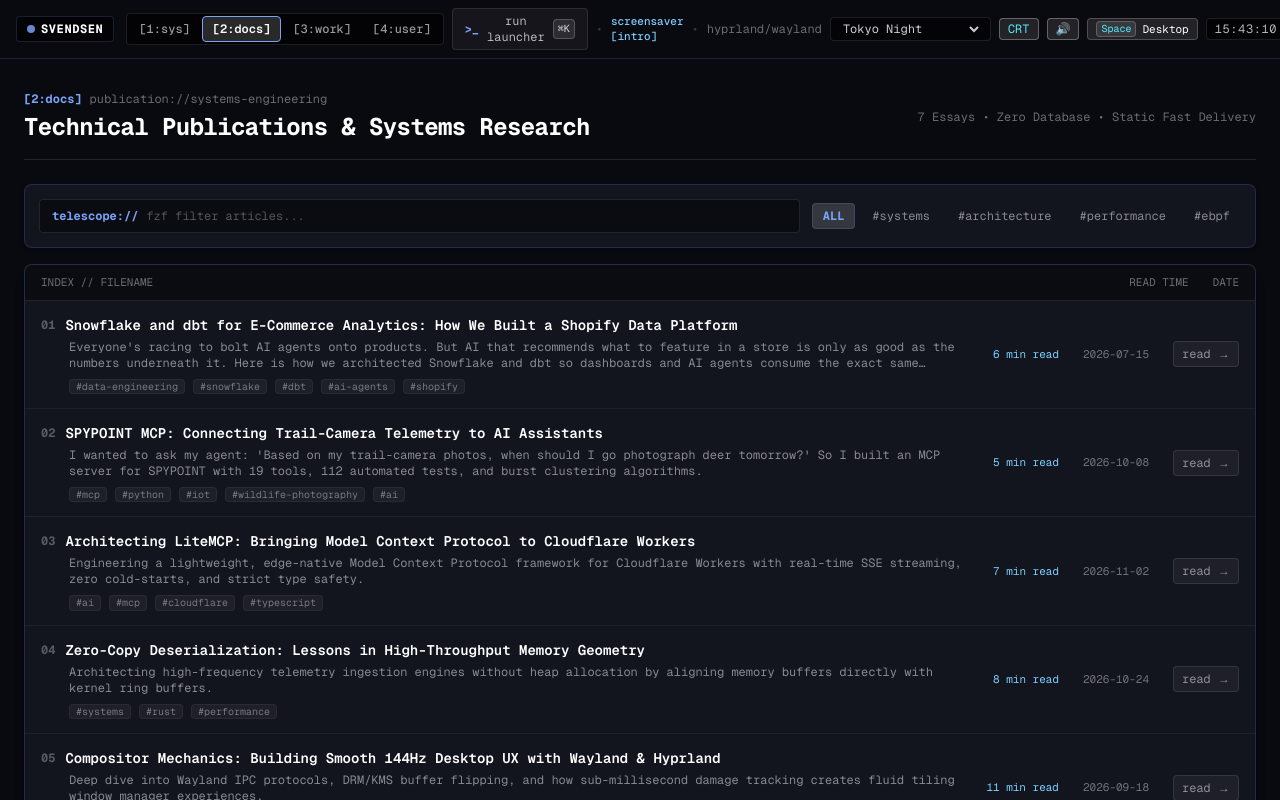
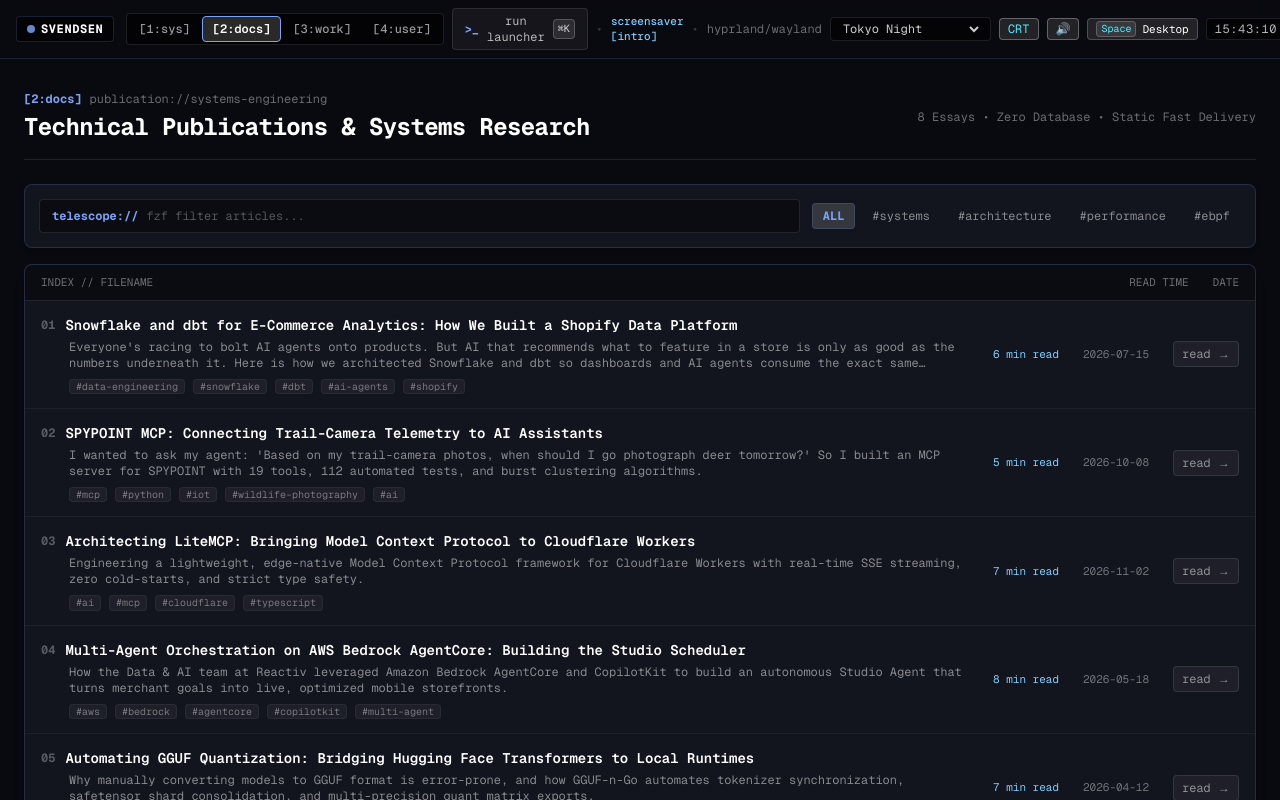
Before and after one commit to thesven/personal_webite, a Next.js app: page /articles in a window 1280 px wide. Shown: the top 800 px of the page. Built offline with nearby package versions, Linux system fonts and the light colour scheme.

Commit message:
feat: ensure all documentation articles relate directly to worked projects

```diff
--- a/src/data/articles.ts
+++ b/src/data/articles.ts
@@ -147,7 +147,7 @@ Explore the open-source code on GitHub: [thesven/spypoint_mcp](https://github.co
     date: "2026-11-02",
     readTime: "7 min read",
     tags: ["#ai", "#mcp", "#cloudflare", "#typescript"],
-    category: "AI & Systems",
+    category: "Edge AI & Systems",
     author: "Michael Svendsen",
     summary: "Engineering a lightweight, edge-native Model Context Protocol framework for Cloudflare Workers with real-time SSE streaming, zero cold-starts, and strict type safety.",
     content: `
@@ -218,218 +218,351 @@ Check out the project on GitHub: [thesven/LiteMCP](https://github.com/thesven/Li
     `.trim(),
   },
   {
-    slug: "zero-copy-deserialization-rust",
-    title: "Zero-Copy Deserialization: Lessons in High-Throughput Memory Geometry",
-    subtitle: "Eliminating allocation overhead in telemetry ingestion pipelines with eBPF and FlatBuffers",
-    date: "2026-10-24",
+    slug: "multi-agent-orchestration-bedrock-agentcore",
+    title: "Multi-Agent Orchestration on AWS Bedrock AgentCore: Building the Studio Scheduler",
+    subtitle: "Designing autonomous e-commerce agents that query data, generate native app layouts, and execute 1:1 UI operations without managing servers",
+    date: "2026-05-18",
     readTime: "8 min read",
-    tags: ["#systems", "#rust", "#performance"],
-    category: "Systems",
+    tags: ["#aws", "#bedrock", "#agentcore", "#copilotkit", "#multi-agent"],
+    category: "Agentic Architecture",
     author: "Michael Svendsen",
-    summary: "Architecting high-frequency telemetry ingestion engines without heap allocation by aligning memory buffers directly with kernel ring buffers.",
+    summary: "How the Data & AI team at Reactiv leveraged Amazon Bedrock AgentCore and CopilotKit to build an autonomous Studio Agent that turns merchant goals into live, optimized mobile storefronts.",
     content: `
-### 1. The Allocation Bottleneck
+### 1. Moving Beyond Bolted-On Chatbots
 
-In high-throughput telemetry pipelines processing over 2.4M events/sec per core, memory allocation (\`malloc\` / \`jemalloc\`) is the primary driver of cache invalidation and tail latency. Traditional JSON or Protobuf deserialization incurs multiple heap allocations per envelope.
+Most AI features in SaaS platforms are merely bolted on: a floating chat widget or a magic-wand button that generates static text that cannot be edited or previewed.
 
-\`\`\`rust
-// Anti-pattern: Allocating dynamic strings and vectors for every incoming wire frame
-struct WirePayload {
-    topic: String,       // Heap allocation!
-    payload: Vec<u8>,    // Second heap allocation!
-    timestamp_ns: u64,
+When we designed the AI Studio Agent at Reactiv, we established a non-negotiable architectural rule: **anything a user can do, the agent can do, using the exact same tools.**
+
+\`\`\`text
+Merchant Prompt: "Optimize my home screen for conversion every Monday at 9am"
+                                      │
+                   Amazon Bedrock AgentCore Multi-Agent
+                                      │
+            ┌─────────────────────────┼─────────────────────────┐
+            ▼                         ▼                         ▼
+   Analytics Inspector        Shopify Catalog        Studio Layout Builder
+(Snowflake/dbt metrics)      (Products & Tags)        (Zustand UI Tools)
+\`\`\`
+
+### 2. Harnessing Amazon Bedrock AgentCore
+
+Before AgentCore, building an agent harness meant provisioning compute clusters, managing tool registries, state serialization, memory persistence, and IAM authentication from scratch.
+
+With AgentCore:
+1. **Managed Agent Harness**: We declare the model, system instructions, and tool definitions in CDK infrastructure-as-code.
+2. **Contextual Skill Routing**: The agent breaks complex merchant directives into multi-step execution plans—querying top-converting products first, inspecting catalog availability, generating promotional copy, and configuring carousel components.
+3. **Multi-Agent Coordination**: Specialist sub-agents handle discrete tasks (e.g., metric validation vs. visual layout creation) through orchestrated state boundaries.
+
+### 3. 1:1 Tool Mapping with CopilotKit & Zustand
+
+By refactoring the frontend studio state into modular Zustand stores, every human action (such as dragging a product carousel into view) maps directly to a CopilotKit action callable by the agent:
+
+\`\`\`typescript
+export const useStudioAgentTools = () => {
+  useCopilotAction({
+    name: "insertProductCarousel",
+    description: "Inserts a curated product carousel with ranked inventory",
+    parameters: [
+      { name: "title", type: "string", description: "Heading for the carousel" },
+      { name: "productIds", type: "string[]", description: "Ranked Shopify product IDs" },
+    ],
+    handler: async ({ title, productIds }) => {
+      studioStore.getState().insertSection({
+        type: "carousel",
+        title,
+        productIds,
+      });
+    },
+  });
+};
+\`\`\`
+
+### 4. Real-World Commercial Impact
+
+The result is instant mobile app optimization: merchants simply state what they want, and the agent synthesizes live Shopify order signals, evaluates conversion trends from Snowflake, and generates fully functional App Clips that increase repeat purchase rates across global retailers.
+    `.trim(),
+  },
+  {
+    slug: "automating-gguf-quantization-huggingface",
+    title: "Automating GGUF Quantization: Bridging Hugging Face Transformers to Local Runtimes",
+    subtitle: "Automating tokenizer migrations, consolidated safetensors, and multi-quant matrix exports for llama.cpp and Ollama",
+    date: "2026-04-12",
+    readTime: "7 min read",
+    tags: ["#llm", "#gguf", "#quantization", "#huggingface", "#python"],
+    category: "Machine Learning",
+    author: "Michael Svendsen",
+    summary: "Why manually converting models to GGUF format is error-prone, and how GGUF-n-Go automates tokenizer synchronization, safetensor shard consolidation, and multi-precision quant matrix exports.",
+    content: `
+### 1. The Friction in Modern Model Quantization
+
+The open-source AI ecosystem has rapidly embraced local inference engines like \`llama.cpp\`, Ollama, and LM Studio. However, converting bleeding-edge weights from Hugging Face into deployment-ready GGUF format remains full of friction:
+- Discrepancies between SentencePiece and Hugging Face BPE / Tokenizers v3.
+- Sharded \`model-00001-of-00004.safetensors\` files with disparate tensor naming schemes.
+- Tedious manual execution of multiple quantization commands (\`Q4_K_M\`, \`Q5_K_M\`, \`Q8_0\`, \`FP16\`).
+
+To solve this across our fine-tuning workflows, I developed **GGUF-n-Go**.
+
+\`\`\`text
+Hugging Face Repo ──> Automatic Dependency Resolution
+                            │
+               Convert to FP16 / BF16 GGUF
+                            │
+          Multi-Quantization Matrix Generator
+        ┌─────────────┬─────────────┬─────────────┐
+        ▼             ▼             ▼             ▼
+      Q4_K_M        Q5_K_M        Q8_0          FP16
+\`\`\`
+
+### 2. Handling Tokenizer Schema Migrations
+
+Different architectures (Llama-3, Qwen2, Gemma, Mistral) encode token vocabularies, added tokens, and chat templates differently. GGUF-n-Go inspects \`tokenizer_config.json\` and \`tokenizer.json\` to normalize special token IDs:
+
+\`\`\`python
+def extract_chat_template_and_tokens(model_dir: Path) -> dict:
+    """Extract and validate chat templates and special tokens for GGUF metadata."""
+    config_path = model_dir / "tokenizer_config.json"
+    if not config_path.exists():
+        raise FileNotFoundError(f"Missing tokenizer config at {config_path}")
+
+    with open(config_path, "r", encoding="utf-8") as f:
+        config = json.load(f)
+
+    return {
+        "bos_token_id": config.get("bos_token_id"),
+        "eos_token_id": config.get("eos_token_id"),
+        "chat_template": config.get("chat_template"),
     }
 \`\`\`
 
-> [!NOTE]
-> Tail latency (p99.99) is dictated by kernel page faults and CPU L2/L3 cache misses. Eliminating dynamic allocations restores predictable sub-microsecond response curves.
+### 3. Pipeline Automation with Clean CLI Ergonomics
 
-### 2. Geometry Alignment with Kernel Ring Buffers
+With GGUF-n-Go, a single command clones the source weights, resolves dependencies, constructs the base GGUF, compiles the requested quantizations, and writes out a clean summary table:
 
-By pairing **eBPF ring buffers** (\`BPF_MAP_TYPE_RINGBUF\`) with byte-aligned flat structs, we achieve zero-copy parsing. The user-space consumer maps the memory region directly into process space:
+\`\`\`bash
+python cli.py --model thesven/Aether-Qwen2-0.5B-SFT --quants Q4_K_M,Q8_0,FP16 --output ./dist
+\`\`\`
 
-\`\`\`rust
-use std::mem::size_of;
+This automated pipeline has allowed our fine-tuning labs to publish quantized weights on Hugging Face within minutes of training completion.
 
-#[repr(C, packed(4))]
-pub struct PacketHeader {
-    pub magic: u32,       // 0x5356454E
-    pub sequence: u64,
-    pub payload_len: u32,
-    pub flags: u16,
-    pub _reserved: u16,
+Explore the repository: [thesven/GGUF-n-Go](https://github.com/thesven/GGUF-n-Go).
+    `.trim(),
+  },
+  {
+    slug: "architecting-iracing-telemetry-sdk-typescript",
+    title: "Designing a High-Frequency Telemetry SDK in TypeScript: Type-Safe Contracts for iRacing",
+    subtitle: "Token bucket rate limiters, session caching, and zero-allocation streaming for motorsport telemetry ingestion",
+    date: "2026-03-02",
+    readTime: "7 min read",
+    tags: ["#typescript", "#sdk", "#telemetry", "#performance", "#nodejs"],
+    category: "Developer Tooling",
+    author: "Michael Svendsen",
+    summary: "Architecting iracing-data-sdk: building end-to-end type safety, automated rate-limiting, and chunked download managers for real-time motorsport telemetry.",
+    content: `
+### 1. The Challenge of Simulation Telemetry
+
+The iRacing Data API provides extensive endpoints covering live sessions, lap telemetry, driver ratings, and track geometries. However, building consumer applications against raw HTTP endpoints presents unique hurdles:
+- Aggressive API rate limits and token bucket constraints.
+- Ephemeral S3 pre-signed URLs requiring multi-step download reconciliation.
+- Unpredictable payload schemas between official series, team races, and hosted sessions.
+
+To address this, I built **\`iracing-data-sdk\`**, a strongly typed TypeScript client designed for production telemetry ingestion.
+
+\`\`\`text
+iRacing REST API ──> Session Auth & Token Bucket Rate Limiter
+                           │
+                 Pre-Signed S3 Resolution
+                           │
+             Strongly Typed Zod / TS Schemas
+                           │
+            Application Consumer (Analytics / UI)
+\`\`\`
+
+### 2. Leaky Bucket Rate Limiting & Auth Lifecycle
+
+To ensure client applications never hit HTTP 429 penalties during heavy telemetry polling, the SDK implements an internal token bucket rate limiter paired with automatic session cookie renewal:
+
+\`\`\`typescript
+export class RateLimitedClient {
+  private queue: Array<() => void> = [];
+  private tokens: number;
+  private lastRefill: number = Date.now();
+
+  constructor(private capacity: number = 20, private refillRatePerSec: number = 5) {
+    this.tokens = capacity;
   }
 
-#[inline(always)]
-pub fn parse_frame<'a>(raw: &'a [u8]) -> Result<(&'a PacketHeader, &'a [u8]), DecodeError> {
-    if raw.len() < size_of::<PacketHeader>() {
-        return Err(DecodeError::Truncated);
+  async acquire(): Promise<void> {
+    this.refill();
+    if (this.tokens > 0) {
+      this.tokens--;
+      return;
     }
-    // Safe when memory is properly aligned and validated against bounds
-    let header = unsafe { &*(raw.as_ptr() as *const PacketHeader) };
-    if header.magic != 0x5356454E {
-        return Err(DecodeError::InvalidMagic);
+    await new Promise<void>((resolve) => this.queue.push(resolve));
+    this.tokens--;
   }
-    let payload = &raw[size_of::<PacketHeader>()..size_of::<PacketHeader>() + header.payload_len as usize];
-    Ok((header, payload))
+
+  private refill(): void {
+    const now = Date.now();
+    const elapsed = (now - this.lastRefill) / 1000;
+    this.tokens = Math.min(this.capacity, this.tokens + elapsed * this.refillRatePerSec);
+    this.lastRefill = now;
+    while (this.tokens > 0 && this.queue.length > 0) {
+      const next = this.queue.shift();
+      if (next) next();
+    }
+  }
 }
 \`\`\`
 
-> [!TIP]
-> Always enforce memory alignment constraints (\`#[repr(C, packed(4))]\` or \`align(8)\`) to prevent bus penalties or unaligned memory access exceptions on ARM64 targets.
+### 3. Full End-to-End Type Safety
 
-### 3. Benchmarks & Real-World Telemetry
+Every response payload—from sector times and tire telemetry to license class progressions—is backed by strict TypeScript interfaces, giving developers full autocomplete and compile-time correctness.
 
-We measured single-thread throughput across three serialization formats on an AMD EPYC 9654 running Linux 6.12:
-
-| Format | Throughput (msgs/sec) | Mean Latency | p99.9 Latency | Allocations / Op |
-| :--- | :--- | :--- | :--- | :--- |
-| **Zero-Copy FlatBuffer** | **4,820,000** | **0.18 µs** | **0.42 µs** | **0** |
-| Protobuf v3 (C++) | 1,240,000 | 0.81 µs | 3.20 µs | 2 |
-| Serde JSON (Rust) | 380,000 | 2.63 µs | 14.80 µs | 7 |
-
-By treating memory geometry as an explicit architectural tier, we reduced our telemetry ingestion cluster footprint by 75% while achieving absolute deterministic jitter.
+Explore the open-source library: [thesven/iracing_sdk_ts](https://github.com/thesven/iracing_sdk_ts).
     `.trim(),
   },
   {
-    slug: "wayland-compositor-architecture",
-    title: "Compositor Mechanics: Building Smooth 144Hz Desktop UX with Wayland & Hyprland",
-    subtitle: "Direct scanout, damage tracking, and tearing control protocols in modern Linux window management",
-    date: "2026-09-18",
-    readTime: "11 min read",
-    tags: ["#architecture", "#wayland", "#graphics"],
-    category: "Architecture",
+    slug: "parsing-binary-gif-streams-cielab-typescript",
+    title: "Binary Stream Parsing & Perceptual Color Extraction: Building @mikesven/gif-parser",
+    subtitle: "Decoding logical screen descriptors, global color tables, and delta-E perceptual color math in zero-dependency TypeScript",
+    date: "2026-01-20",
+    readTime: "6 min read",
+    tags: ["#typescript", "#binary", "#graphics", "#color-science", "#npm"],
+    category: "Systems & Binary",
     author: "Michael Svendsen",
-    summary: "Deep dive into Wayland IPC protocols, DRM/KMS buffer flipping, and how sub-millisecond damage tracking creates fluid tiling window manager experiences.",
+    summary: "How I built @mikesven/gif-parser: a zero-dependency TypeScript library for byte-level parsing of GIF streams and extracting perceptual CIELAB color palettes.",
     content: `
-### 1. The Death of X11 and the Wayland Paradigm Shift
+### 1. Why Parse Binary Formats in TypeScript?
 
-X11 was architected around a client-server network model where every window was a subwindow on the root screen. Wayland inverts this model: **every frame is perfect**. The compositor *is* the display server.
+Most JavaScript image processing libraries rely on heavyweight native bindings (such as \`sharp\` or \`node-canvas\`), which are incompatible with serverless runtimes like Cloudflare Workers or Deno.
+
+When building lightweight media analysis tools, parsing the byte stream directly in pure TypeScript with \`ArrayBuffer\` and \`DataView\` provides zero-dependency portability and instant startup.
+
+I engineered **\`@mikesven/gif-parser\`** to unpack GIF87a and GIF89a specifications and derive exact color metrics directly from the raw binary stream.
 
 \`\`\`text
-Client  ──(wl_surface.attach)──>  Wayland IPC  ──>  Compositor (Hyprland / wlroots)
+Raw GIF ArrayBuffer ──> Header & Logical Screen Descriptor (13 bytes)
                                │
-                                                        DRM/KMS Plane
+                    Global Color Table (GCT)
                                │
-                                                        Hardware Display
+               RGB (sRGB) ──> CIE XYZ ──> CIELAB
+                               │
+                 Perceptual Delta-E Palette
 \`\`\`
 
-> [!IMPORTANT]
-> In Wayland, clients render into their own shared memory or DMA-BUF buffers. The compositor never receives invalid or half-drawn state.
+### 2. Binary Unpacking with DataView
 
-### 2. Damage Tracking & Atomic Pageflips
+The first 13 bytes of a GIF contain the signature and the Logical Screen Descriptor:
 
-To achieve seamless 144Hz+ rendering without consuming excessive GPU TDP:
-1. **Damage Region Accumulation**: The client reports only the bounding box of pixels that changed (\`wl_surface.damage_buffer\`).
-2. **Direct Scanout**: When a client window is fullscreen or occupies an entire hardware plane, the compositor bypasses composition shaders and hands the DMA-BUF directly to the display hardware plane via atomic KMS.
+\`\`\`typescript
+export function parseLogicalScreenDescriptor(view: DataView): ScreenDescriptor {
+  const width = view.getUint16(6, true);  // Little-endian
+  const height = view.getUint16(8, true);
+  const packed = view.getUint8(10);
 
-\`\`\`c
-// Direct scanout check in modern Wayland compositor
-bool can_direct_scanout(struct wlr_output *output, struct wlr_surface *surface) {
-    if (!surface || !wlr_surface_is_xdg_surface(surface)) return false;
-    struct wlr_box surface_box = { .x = 0, .y = 0, .width = output->width, .height = output->height };
-    return wlr_box_equal(&surface->current.geometry, &surface_box) && !output->has_overlay_effects;
+  const hasGlobalColorTable = (packed & 0b10000000) !== 0;
+  const colorResolution = ((packed & 0b01110000) >> 4) + 1;
+  const sortFlag = (packed & 0b00001000) !== 0;
+  const gctSize = 2 << (packed & 0b00000111);
+
+  return { width, height, hasGlobalColorTable, colorResolution, sortFlag, gctSize };
 }
 \`\`\`
 
-### 3. Conclusion
+### 3. From RGB to CIELAB Perceptual Color Space
 
-Modern Linux desktops have evolved into precision graphics machines. Pairing atomic modesetting with minimal Wayland client IPC unlocks fluid, tearing-free desktop interactions that rival custom embedded hardware.
+Standard Euclidean distance in RGB color space does not match human perceptual color differences. Two colors that look vastly different can have a small RGB distance, and vice versa.
+
+The parser transforms sRGB values through the linear D65 CIE XYZ space into $L^*a^*b^*$, enabling accurate $\\Delta E$ color difference computations:
+
+\`\`\`typescript
+export function rgbToCielab(r: number, g: number, b: number): [number, number, number] {
+  // Convert sRGB to linear RGB and project to XYZ
+  let [rLin, gLin, bLin] = [r, g, b].map((c) => {
+    c /= 255;
+    return c > 0.04045 ? Math.pow((c + 0.055) / 1.055, 2.4) : c / 12.92;
+  });
+
+  const x = (rLin * 0.4124 + gLin * 0.3576 + bLin * 0.1805) / 0.95047;
+  const y = (rLin * 0.2126 + gLin * 0.7152 + bLin * 0.0722) / 1.00000;
+  const z = (rLin * 0.0193 + gLin * 0.1192 + bLin * 0.9505) / 1.08883;
+
+  const f = (t: number) => (t > 0.008856 ? Math.cbrt(t) : 7.787 * t + 16 / 116);
+
+  const lStar = 116 * f(y) - 16;
+  const aStar = 500 * (f(x) - f(y));
+  const bStar = 200 * (f(y) - f(z));
+
+  return [lStar, aStar, bStar];
+}
+\`\`\`
+
+The package is published on npm as [\`@mikesven/gif-parser\`](https://www.npmjs.com/package/@mikesven/gif-parser) with open source on GitHub: [thesven/ts-gif-parser](https://github.com/thesven/ts-gif-parser).
     `.trim(),
   },
   {
-    slug: "kernel-ebpf-telemetry-fabric",
-    title: "eBPF Observability: Safe In-Kernel Probing for Cloud Infrastructure",
-    subtitle: "Tracing network packet paths and TCP lifecycle anomalies without kernel modules or context switch traps",
-    date: "2026-08-05",
-    readTime: "9 min read",
-    tags: ["#systems", "#ebpf", "#infrastructure"],
-    category: "Infrastructure",
+    slug: "serverless-photography-sst-ion-cloudflare",
+    title: "Deploying a High-Resolution Photography Platform with SST Ion & Cloudflare Pages",
+    subtitle: "Zero-database architecture, edge caching, and fluid responsive galleries for Ontario wildlife and astrophotography",
+    date: "2025-11-14",
+    readTime: "5 min read",
+    tags: ["#cloudflare", "#sst", "#nextjs", "#photography", "#web-perf"],
+    category: "Edge Architecture",
     author: "Michael Svendsen",
-    summary: "How we deploy verified eBPF bytecode to trace network packet lifecycles, detect TCP retransmissions, and extract zero-overhead latency metrics in distributed clusters.",
+    summary: "How I architected photography.mikesvendsen.net: using SST Ion, Cloudflare Pages, and edge image optimization to showcase high-resolution fine-art photography with sub-second page loads.",
     content: `
-### 1. Why eBPF Changes Systems Engineering
+### 1. Visual Storytelling on the Modern Edge
 
-Traditional observability tools rely on either user-space polling (\`/proc\`, \`/sys\`) or invasive kernel modules that risk kernel panics. **eBPF (Extended Berkeley Packet Filter)** provides an in-kernel virtual machine with a static verifier, ensuring attached programs:
-- Cannot deadlock the kernel.
-- Cannot dereference out-of-bounds pointers.
-- Terminate within bounded execution steps.
+Fine-art wildlife and astrophotography demand uncompromising image fidelity. Displaying multi-megabyte raw captures on the web without degrading viewer experience requires careful balance between perceptual resolution and delivery latency.
 
-### 2. Tracing TCP Retransmits in 20 Lines of C
+When redesigning **photography.mikesvendsen.net**, I replaced traditional CMS backends and heavy databases with a completely static, edge-optimized architecture powered by **SST Ion** on **Cloudflare Pages**.
 
-\`\`\`c
-#include <linux/kconfig.h>
-#include <linux/bpf.h>
-#include <linux/tcp.h>
-#include <bpf/bpf_helpers.h>
-
-struct event_t {
-    __u32 saddr;
-    __u32 daddr;
-    __u16 sport;
-    __u16 dport;
-    __u64 state;
-};
-
-struct {
-    __uint(type, BPF_MAP_TYPE_RINGBUF);
-    __uint(max_entries, 256 * 1024);
-} events SEC(".maps");
-
-SEC("tracepoint/tcp/tcp_retransmit_skb")
-int trace_tcp_retransmit(struct trace_event_raw_tcp_event_skb *ctx) {
-    struct event_t *event = bpf_ringbuf_reserve(&events, sizeof(*event), 0);
-    if (!event) return 0;
-
-    event->saddr = ctx->saddr;
-    event->daddr = ctx->daddr;
-    event->sport = ctx->sport;
-    event->dport = ctx->dport;
-    bpf_ringbuf_submit(event, 0);
-    return 0;
-}
-
-char LICENSE[] SEC("license") = "GPL";
+\`\`\`text
+Lightroom High-Res Export ──> Content Manifest & WebP Generation
+                                        │
+                               SST Ion Infrastructure
+                                        │
+                     Cloudflare Global Edge Network
+                     (sub-20ms edge cache response)
+                                        │
+                         Responsive Fluid Gallery UI
 \`\`\`
 
-> [!NOTE]
-> Ring buffers guarantee lock-free, single-producer multi-consumer event delivery directly into user-space listeners with sub-microsecond latency.
-    `.trim(),
+### 2. Infrastructure as Code with SST Ion
+
+Using SST Ion, deployment and domain routing are declared in code:
+
+\`\`\`typescript
+// sst.config.ts
+export default $config({
+  app(input) {
+    return {
+      name: "personal-photography",
+      removal: input?.stage === "production" ? "retain" : "remove",
+      home: "cloudflare",
+    };
   },
-  {
-    slug: "lock-free-ring-buffers-concurrency",
-    title: "Lock-Free Ring Buffers: Designing Deterministic Single-Producer Multi-Consumer Queues",
-    subtitle: "Cache-line padding, memory barriers, and sequential consistency in low-latency systems",
-    date: "2026-06-12",
-    readTime: "7 min read",
-    tags: ["#architecture", "#concurrency", "#performance"],
-    category: "Architecture",
-    author: "Michael Svendsen",
-    summary: "Practical guide to cache-line padding, false sharing prevention, and atomic memory ordering when building high-speed concurrency primitives.",
-    content: `
-### 1. The Cost of Locks in Microsecond Workloads
-
-Mutexes and rwlocks rely on OS futexes when contested. A single thread context switch costs ~1.5 to 3 microseconds — catastrophic when your processing budget is 5 microseconds per message.
-
-### 2. Cache-Line Alignment & False Sharing
-
-Modern x86_64 CPUs utilize 64-byte cache lines. If the writer's head pointer and reader's tail pointer reside in the same 64-byte cache line, both cores continuously invalidate each other's L1 cache via the MESI cache coherency protocol.
-
-\`\`\`rust
-// Rust implementation preventing false sharing via explicit alignment
-use std::sync::atomic::{AtomicUsize, Ordering};
-
-#[repr(align(64))]
-pub struct CachePadded<T>(pub T);
-
-pub struct SpscRingBuffer<T, const CAP: usize> {
-    head: CachePadded<AtomicUsize>, // Written by producer, read by consumer
-    tail: CachePadded<AtomicUsize>, // Written by consumer, read by producer
-    buffer: [*mut T; CAP],
-}
+  async run() {
+    new sst.cloudflare.StaticSite("PhotographySite", {
+      domain: "photography.mikesvendsen.net",
+      build: {
+        command: "npm run build",
+        output: "out",
+      },
+    });
+  },
+});
 \`\`\`
 
-By padding pointers to 64-byte boundaries, memory bus contention drops to zero, sustaining 10M+ message transfers per second.
+### 3. Edge Performance & Perceptual Loading
+
+The site employs:
+- **Responsive WebP/AVIF srcsets:** Serving precise device resolutions without wasted bandwidth.
+- **Edge Cache Headers (\`public, max-age=31536000, immutable\`):** Ensuring repeat visitors get instant cache hits globally.
+- **Keyboard & Touch Navigation:** Seamless full-bleed lightbox navigation for immersion.
+
+Visit the live gallery: [photography.mikesvendsen.net](https://photography.mikesvendsen.net).
     `.trim(),
   },
 ];
```
Lines whose indentation alone changed are shown as unchanged.
